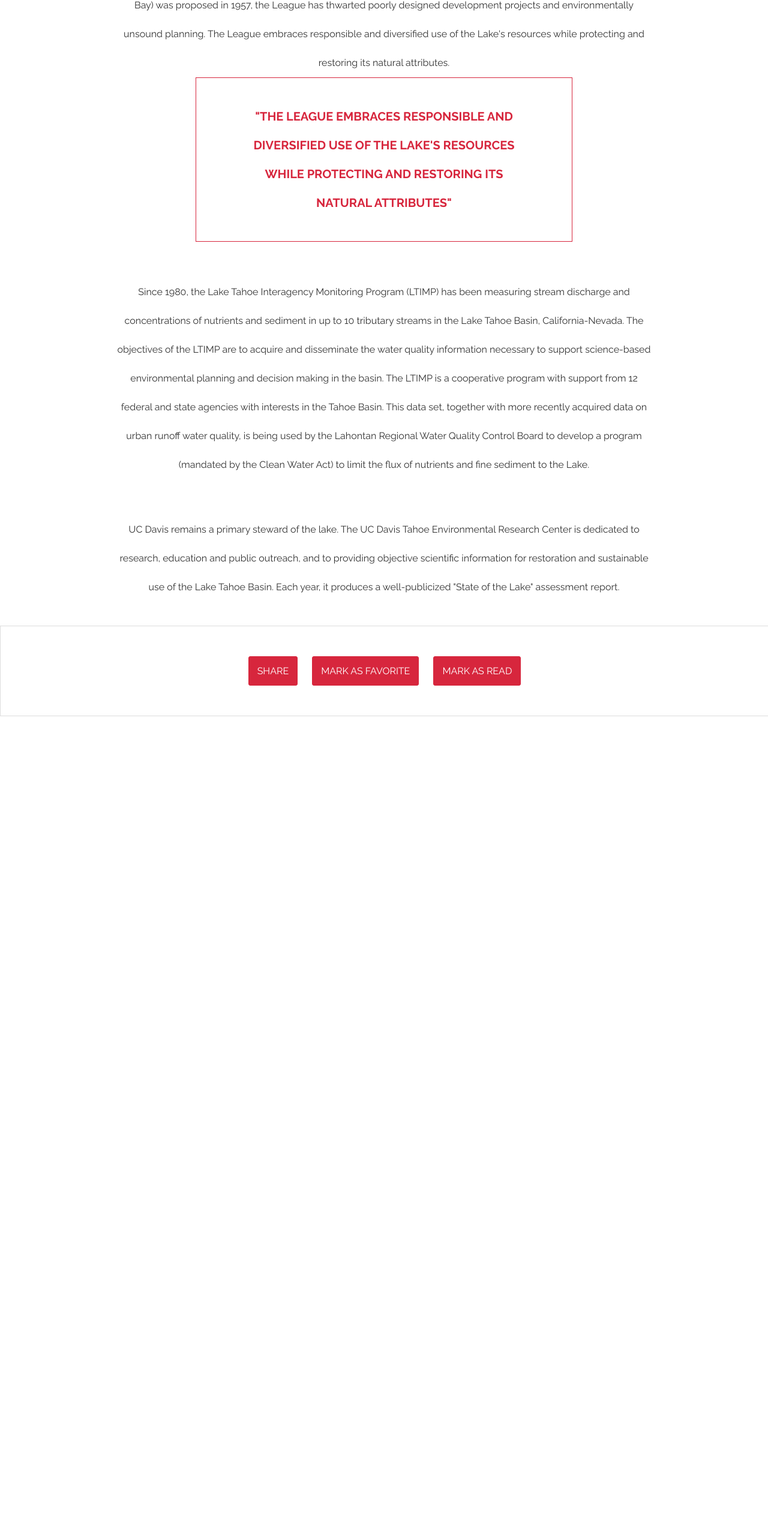
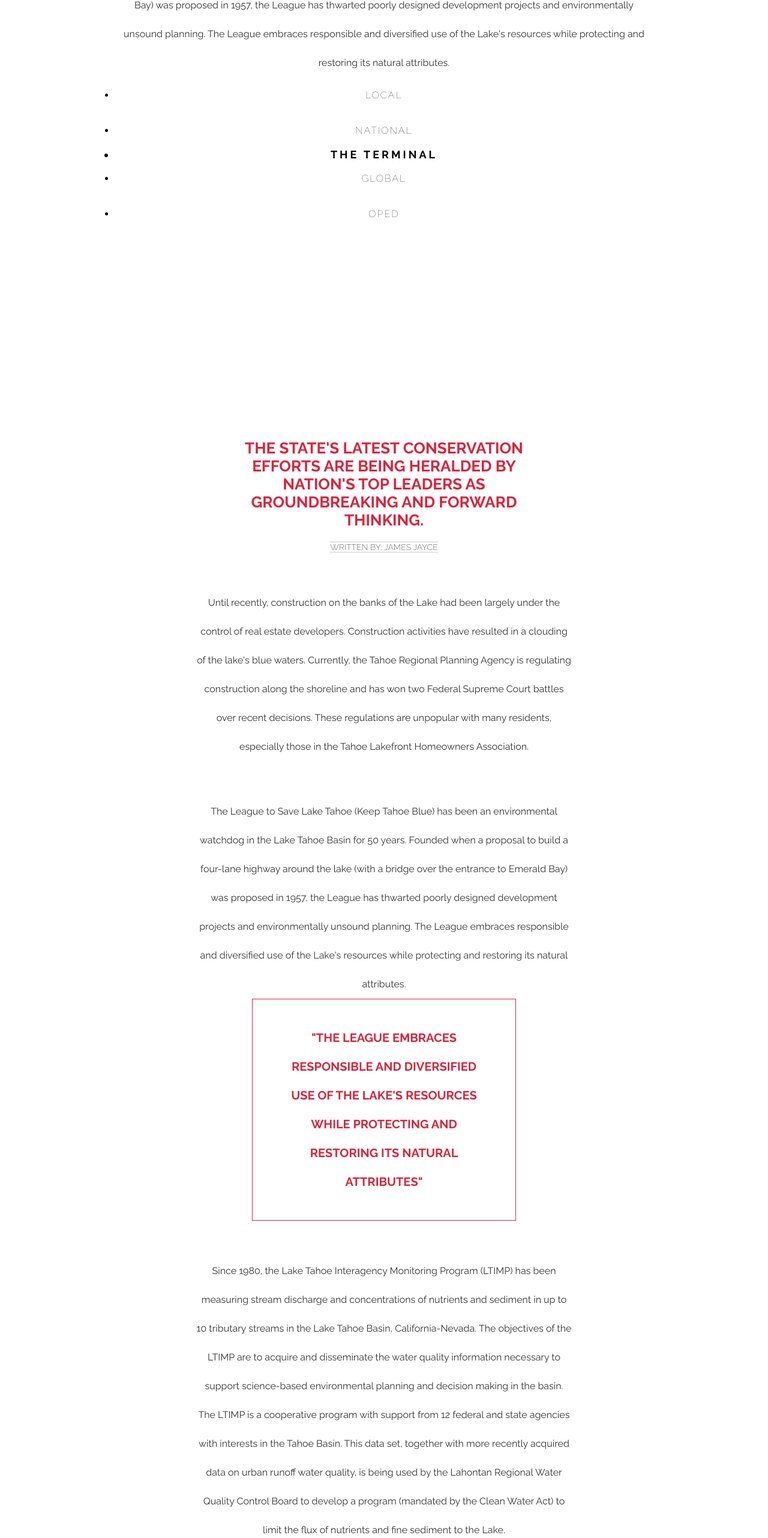
Before and after one commit to frankremmy/Natural-Blog, a plain HTML site: page index.html in a window 1280 px wide. Shown: the part 1676-4240 px from the top of the page at 60% size. Before the commit the page ends 2870 px from the top, so only its background shows below. Drawn offline with Linux system fonts and the light colour scheme.

Commit message:
Update index.html

```diff
--- a/index.html
+++ b/index.html
@@ -30,7 +30,56 @@
     <p>Until recently, construction on the banks of the Lake had been largely under the control of real estate developers. Construction activities have resulted in a clouding of the lake's blue waters. Currently, the Tahoe Regional Planning Agency is regulating construction along the shoreline and has won two Federal Supreme Court battles over recent decisions. These regulations are unpopular with many residents, especially those in the Tahoe Lakefront Homeowners Association.</p>
 
     <p>The League to Save Lake Tahoe (Keep Tahoe Blue) has been an environmental watchdog in the Lake Tahoe Basin for 50 years. Founded when a proposal to build a four-lane highway around the lake (with a bridge over the entrance to Emerald Bay) was proposed in 1957, the League has thwarted poorly designed development projects and environmentally unsound planning. The League embraces responsible and diversified use of the Lake's resources while protecting and restoring its natural attributes.</p>
+<!DOCTYPE html>
+<html>
+<head>
+  <title>The Terminal - Your Source for Fact-Based News</title>
+  <link href="https://fonts.googleapis.com/css?family=Amatic+SC|Raleway:100,200,600,700" rel="stylesheet">
+  <link rel="stylesheet" type="text/css" href="style.css">
+</head>
+<body>
 
+  <nav class="navigation">
+    <ul>
+      <li>LOCAL</li>
+      <li>NATIONAL</li>
+      <li class="logo">THE TERMINAL</li>
+      <li>GLOBAL</li>
+      <li>OPED</li>
+      <li class="donate">DONATE</li>
+    </ul>
+  </nav>
+
+  <div id="banner">
+    <div class="content">
+      <h1>Conservation Efforts at Lake Tahoe Being Praised by Nation's Leaders</h1>
+    </div>
+  </div>
+
+  <div id="main" class="content">
+    <h3>THE STATE'S LATEST CONSERVATION EFFORTS ARE BEING HERALDED BY NATION'S TOP LEADERS AS GROUNDBREAKING AND FORWARD THINKING.</h3>
+    <span class="byline">WRITTEN BY: JAMES JAYCE</span>
+    <p>Until recently, construction on the banks of the Lake had been largely under the control of real estate developers. Construction activities have resulted in a clouding of the lake's blue waters. Currently, the Tahoe Regional Planning Agency is regulating construction along the shoreline and has won two Federal Supreme Court battles over recent decisions. These regulations are unpopular with many residents, especially those in the Tahoe Lakefront Homeowners Association.</p>
+
+    <p>The League to Save Lake Tahoe (Keep Tahoe Blue) has been an environmental watchdog in the Lake Tahoe Basin for 50 years. Founded when a proposal to build a four-lane highway around the lake (with a bridge over the entrance to Emerald Bay) was proposed in 1957, the League has thwarted poorly designed development projects and environmentally unsound planning. The League embraces responsible and diversified use of the Lake's resources while protecting and restoring its natural attributes.</p>
+
+    <div class="pull-quote">
+      <h2>"THE LEAGUE EMBRACES RESPONSIBLE AND DIVERSIFIED USE OF THE LAKE'S RESOURCES WHILE PROTECTING AND RESTORING ITS NATURAL ATTRIBUTES"</h2>
+    </div>
+
+    <p>Since 1980, the Lake Tahoe Interagency Monitoring Program (LTIMP) has been measuring stream discharge and concentrations of nutrients and sediment in up to 10 tributary streams in the Lake Tahoe Basin, California-Nevada. The objectives of the LTIMP are to acquire and disseminate the water quality information necessary to support science-based environmental planning and decision making in the basin. The LTIMP is a cooperative program with support from 12 federal and state agencies with interests in the Tahoe Basin. This data set, together with more recently acquired data on urban runoff water quality, is being used by the Lahontan Regional Water Quality Control Board to develop a program (mandated by the Clean Water Act) to limit the flux of nutrients and fine sediment to the Lake.</p>
+
+    <p>UC Davis remains a primary steward of the lake. The UC Davis Tahoe Environmental Research Center is dedicated to research, education and public outreach, and to providing objective scientific information for restoration and sustainable use of the Lake Tahoe Basin. Each year, it produces a well-publicized "State of the Lake" assessment report.</p>
+  </div>
+
+  <div class="share">
+    <a href="#">SHARE</a>
+    <a href="#">FAVORITE</a>
+    <a href="#">READ</a>
+  </div>
+
+</body>
+</html>
     <div class="pull-quote">
       <h2>"The League embraces responsible and diversified use of the Lake's resources while protecting and restoring its natural attributes"</h2>
     </div>
```
